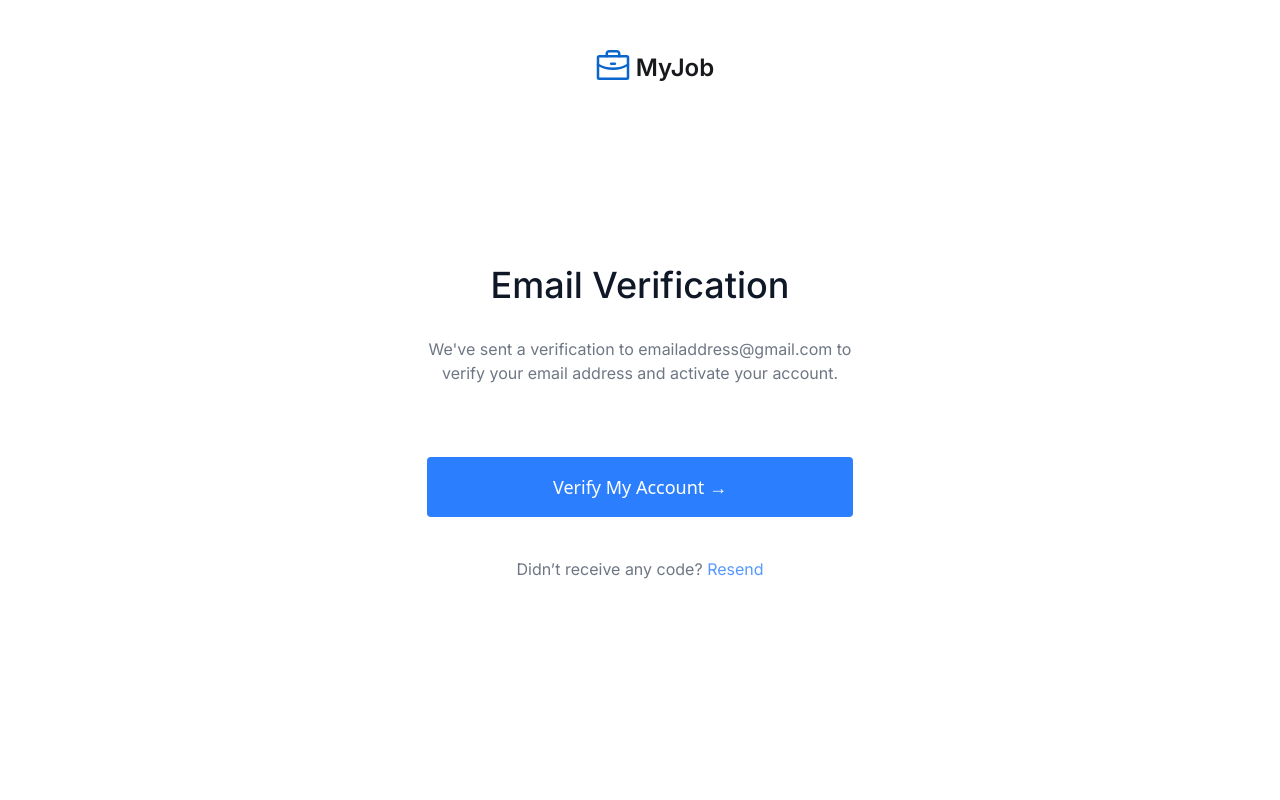
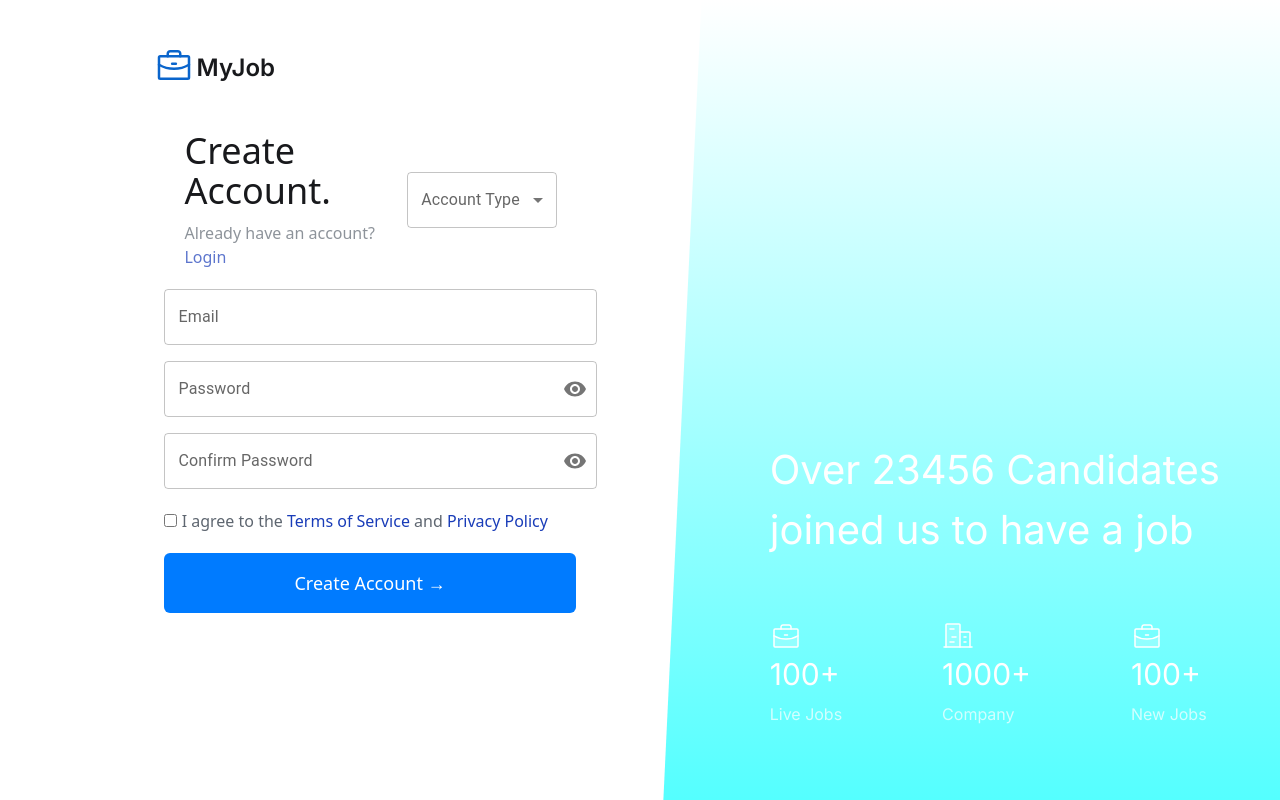
Before and after one commit to CulesBao/find-job-fe, a React (Vite) app: page / in a window 1280 px wide. Built offline with nearby package versions, Linux system fonts and the light colour scheme.

Commit message:
feat: change fetch in Submit Button into axios

```diff
--- a/src/App.jsx
+++ b/src/App.jsx
@@ -1,16 +1,16 @@
 import "./App.css";
 import Register from "./pages/Register";
 // import Error from "./pages/Error";
-
 import Constructions from "./pages/Constructions.jsx";
 import Accountverify from "./pages/AccountVerify";
+
 function App() {
   return (
     <div>
-      {/* <Register /> */}
+      <Register />
       {/* <Error /> */}
       {/* <Constructions />; */}
-      <Accountverify />
+      {/* <Accountverify /> */}
     </div>
   );
 }
--- a/src/components/ui/SubmitButton.jsx
+++ b/src/components/ui/SubmitButton.jsx
@@ -1,4 +1,5 @@
 import { useState } from "react";
+import axios from "axios";
 import Backdrop from "@mui/material/Backdrop";
 import CircularProgress from "@mui/material/CircularProgress";
 import Snackbar from "@mui/material/Snackbar";
@@ -11,14 +12,13 @@ export default function SubmitButton({ Account }) {
     const [userInfo, setUserInfo] = useState(null);
 
     const handleSubmit = async () => {
-
         if (Account.password !== Account.confirmPassword) {
             setSnackbarMessage("Passwords do not match!");
             setSnackbarOpen(true);
             return;
         }
 
-        if (!document.getElementById('terms').checked) {
+        if (!document.getElementById("terms").checked) {
             setSnackbarMessage("You must accept the terms and conditions.");
             setSnackbarOpen(true);
             return;
@@ -33,44 +33,32 @@ export default function SubmitButton({ Account }) {
         };
 
         console.log("User data:", Account);
+
         try {
-            const res = await fetch("http://localhost:8080/api/auth/register", {
-                method: "POST",
-                headers: { "Content-Type": "application/json" },
-                body: JSON.stringify(dataUser),
-            });
-            const result = await res.json();
+            const res = await axios.post("http://localhost:8080/api/auth/register", dataUser);
 
             if (res.status === 201) {
-                setUserInfo(result.data);
-                setSnackbarOpen(true);
+                setUserInfo(res.data.data);
                 setSnackbarMessage("Registration successful!");
-            } else if (res.status === 400) {
-                setSnackbarMessage(result.message || result.error || "Bad Request. Please check your input.");
-                setSnackbarOpen(true);
-            } else if (res.status === 401) {
-                setSnackbarMessage(result.message || result.error || "Unauthorized. Please check your credentials.");
-                setSnackbarOpen(true);
-            } else if (res.status === 403) {
-                setSnackbarMessage(result.message || result.error || "Forbidden. You don't have permission to access this.");
-                setSnackbarOpen(true);
-            } else if (res.status === 404) {
-                setSnackbarMessage(result.message || result.error || "Not Found. The requested resource could not be found.");
-                setSnackbarOpen(true);
-            } else if (res.status === 500) {
-                setSnackbarMessage(result.message || result.error || "Internal Server Error. Please try again later.");
-                setSnackbarOpen(true);
             } else {
                 setSnackbarMessage("Registration failed. Please try again.");
-                setSnackbarOpen(true);
             }
-
-            console.log(result);
         } catch (err) {
             console.error("Error while sending request:", err);
-            setSnackbarMessage("An error occurred. Please try again later.");
+
+            const message =
+                err.response?.data?.message ||
+                err.response?.data?.error ||
+                (err.response?.status === 400 && "Bad Request. Please check your input.") ||
+                (err.response?.status === 401 && "Unauthorized. Please check your credentials.") ||
+                (err.response?.status === 403 && "Forbidden. You don't have permission to access this.") ||
+                (err.response?.status === 404 && "Not Found. The requested resource could not be found.") ||
+                (err.response?.status === 500 && "Internal Server Error. Please try again later.") ||
+                "An error occurred. Please try again later.";
+
+            setSnackbarMessage(message);
+        } finally {
             setSnackbarOpen(true);
-        } finally {
             setLoading(false);
         }
     };
```
